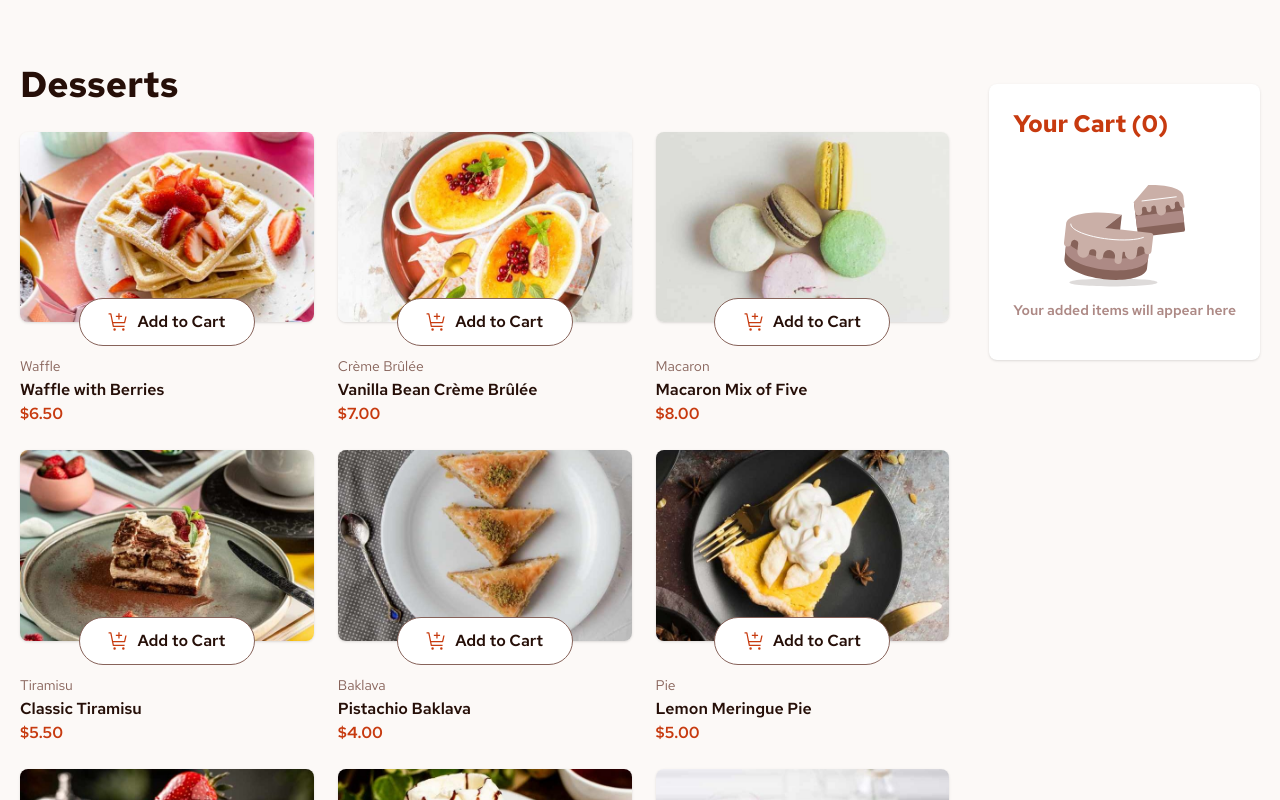
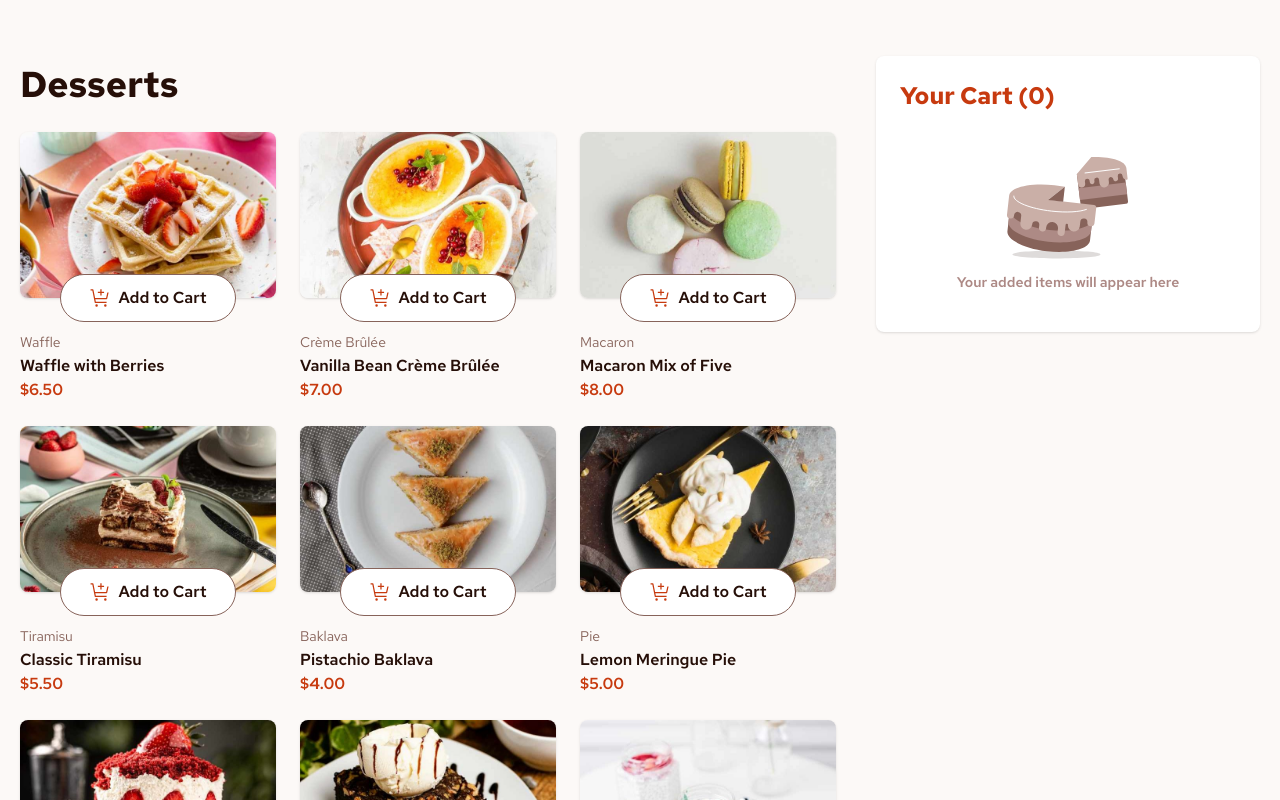
Before and after one commit to vitorgabrielgg/desserts, a Next.js app: page / in a window 1280 px wide. Shown: the top 800 px of the page. Built offline with nearby package versions, Linux system fonts and the light colour scheme.

Commit message:
style: add responsiveness to the cart component

```diff
--- a/src/components/cart/Cart/index.tsx
+++ b/src/components/cart/Cart/index.tsx
@@ -6,7 +6,7 @@
 
 export const Cart = () => {
   return (
-    <section className="bg-white mt-7 px-6 py-6 shadow rounded-lg">
+    <section className="bg-white px-6 py-6 shadow rounded-lg lg:max-w-[22rem] xl:max-w-96 flex-1">
       <h2 className="text-red_color font-bold text-2xl">Your Cart (0)</h2>
 
       <EmptyCart />
--- a/src/components/cart/EmptyCart/index.tsx
+++ b/src/components/cart/EmptyCart/index.tsx
@@ -5,7 +5,7 @@
   return (
     <div className="flex flex-col items-center pt-8 pb-4">
       <Image src={emptyCartIllustration} alt="Empty cart illustration" />
-      <p className="text-rose-400 font-semibold text-sm">
+      <p className="text-rose-400 font-semibold text-sm text-center">
         Your added items will appear here
       </p>
     </div>
```
